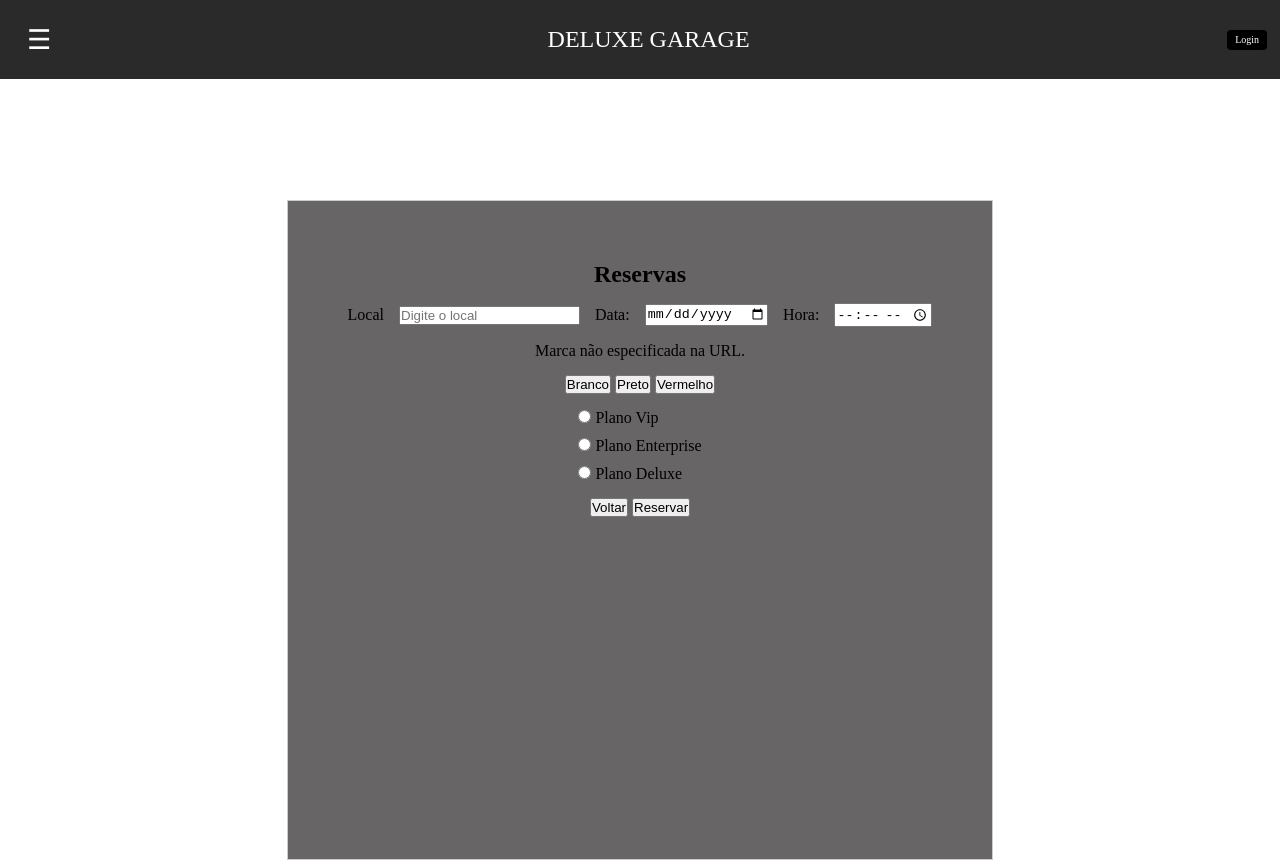
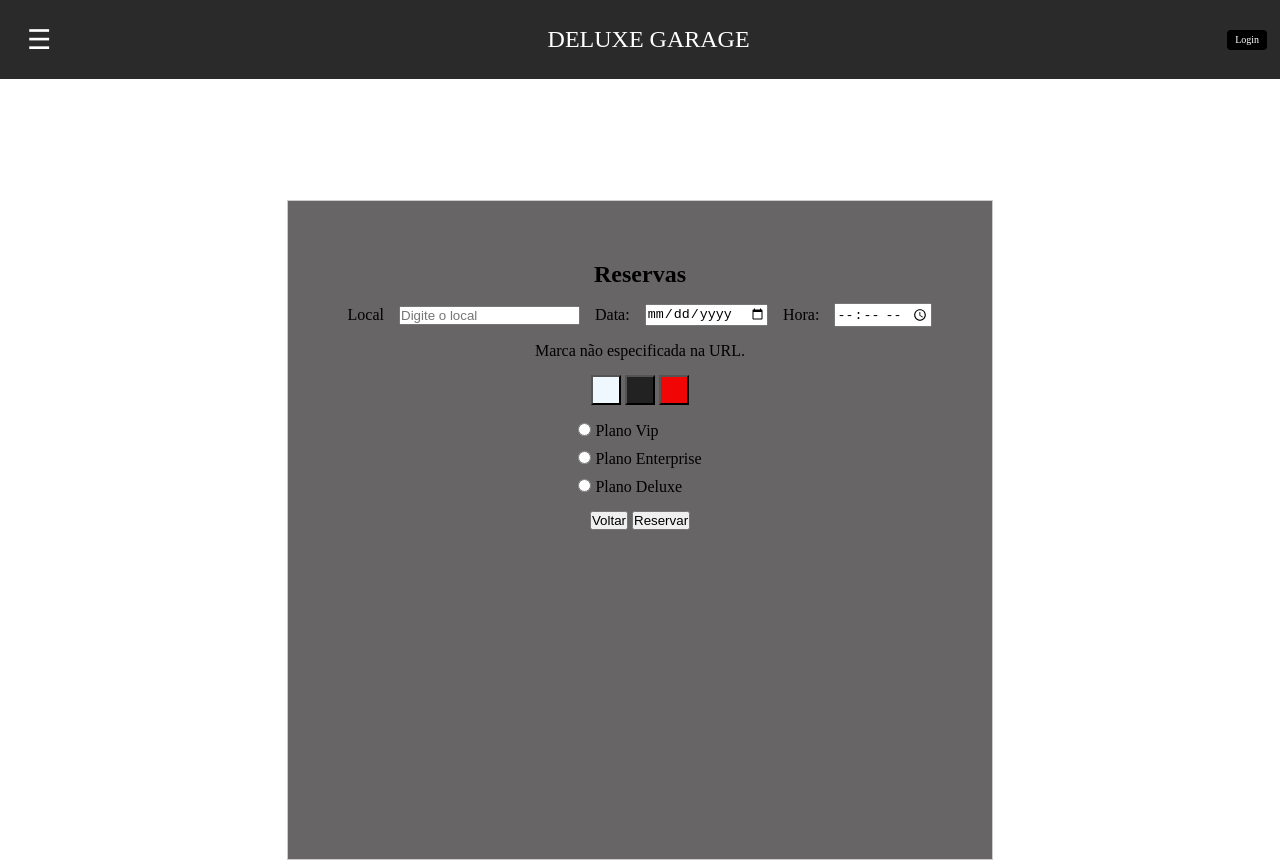
Before and after one commit to AnthonyBerri/deluxe-garage, a plain HTML site: page pages/reserva/reserva.html in a window 1280 px wide. Drawn offline with nearby package versions, Linux system fonts and the light colour scheme; a web font is replaced by a local one.

Commit message:
Ajuste botãoc com as cores para trocar

```diff
--- a/pages/reserva/reserva.html
+++ b/pages/reserva/reserva.html
@@ -36,9 +36,9 @@
                     <img src="" alt="template">
                 </div>
                 <div class="form-colors">
-                    <button type="button" id="1">Branco</button>
-                    <button type="button" id="2">Preto</button>
-                    <button type="button" id="3">Vermelho</button>
+                    <button style="background-color: aliceblue; width: 30px; height: 30px;" type="button" id="1"></button>
+                    <button style="background-color: #222; width: 30px; height: 30px;" type="button" id="2"></button>
+                    <button style="background-color: rgb(241, 5, 5); width: 30px; height: 30px;" type="button" id="3"></button>
                 </div>
                 <div class="form-reserve">
                     <div class="form-radio">
--- a/pages/reserva/reserva.js
+++ b/pages/reserva/reserva.js
@@ -2,21 +2,7 @@ const params = new URLSearchParams(window.location.search);
 const carId = params.get('id');
 let colorId = 1;
 
-document.getElementById('1').addEventListener('click', () => {
-    colorId = 1;
-    //console.log('Cor selecionada: 1', colorId);
-    buttonClick();
-});
-document.getElementById('2').addEventListener('click', () => {
-    colorId = 2;
-    //console.log('Cor selecionada: 2', colorId);
-    buttonClick();
-});
-document.getElementById('3').addEventListener('click', () => {
-    colorId = 3;
-    //console.log('Cor selecionada: ', colorId);
-    buttonClick();
-});
+
 
 if (!carId) {
     const div = document.getElementById('iImg');
@@ -64,5 +50,20 @@ if (!carId) {
             });
     }
 }
+document.getElementById('1').addEventListener('click', () => {
+    colorId = 1;
+    //console.log('Cor selecionada: 1', colorId);
+    buttonClick();
+});
+document.getElementById('2').addEventListener('click', () => {
+    colorId = 2;
+    //console.log('Cor selecionada: 2', colorId);
+    buttonClick();
+});
+document.getElementById('3').addEventListener('click', () => {
+    colorId = 3;
+    //console.log('Cor selecionada: ', colorId);
+    buttonClick();
+});
 
 buttonClick();
```
Also changed, not shown: pages/reserva/reserva.css (line endings or trailing spaces).
